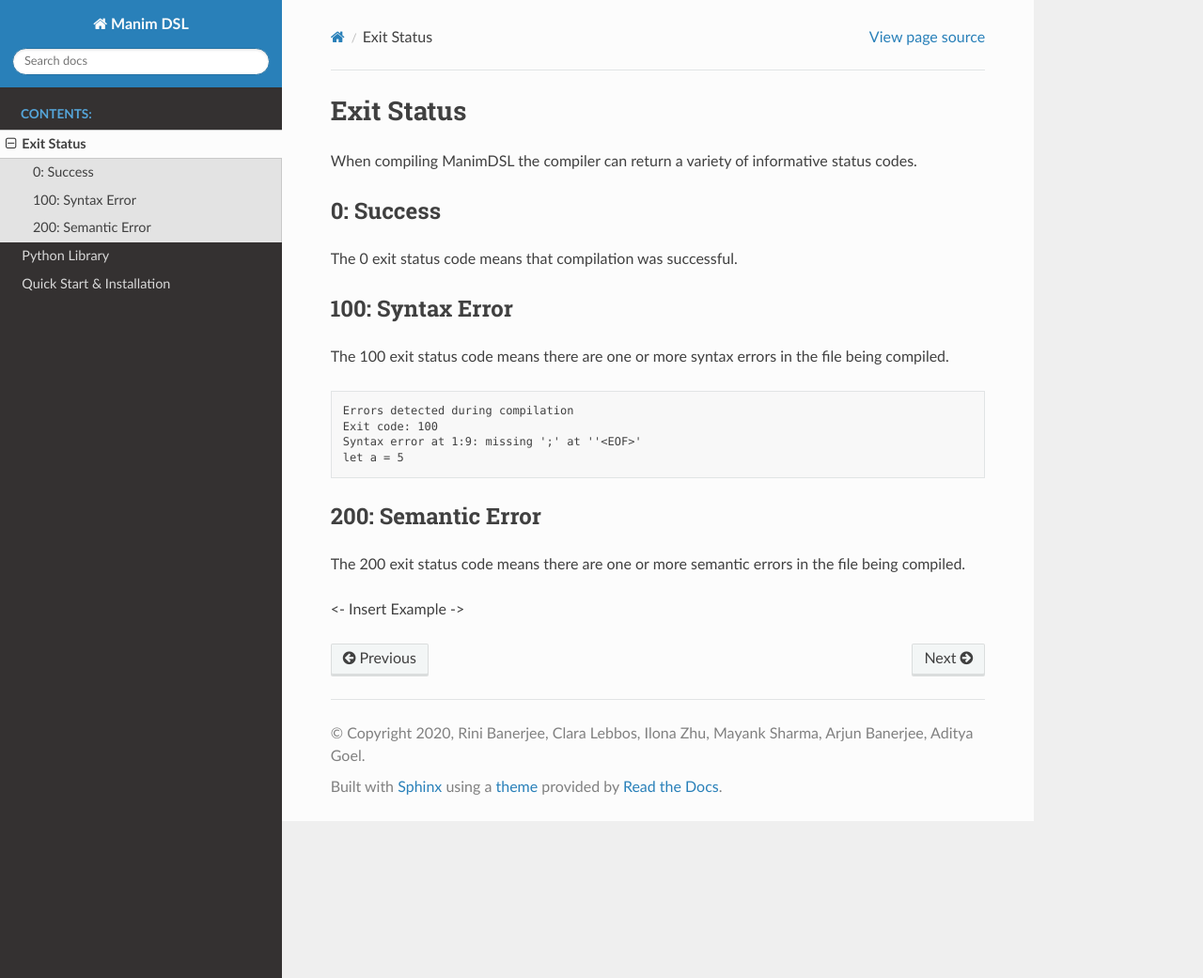
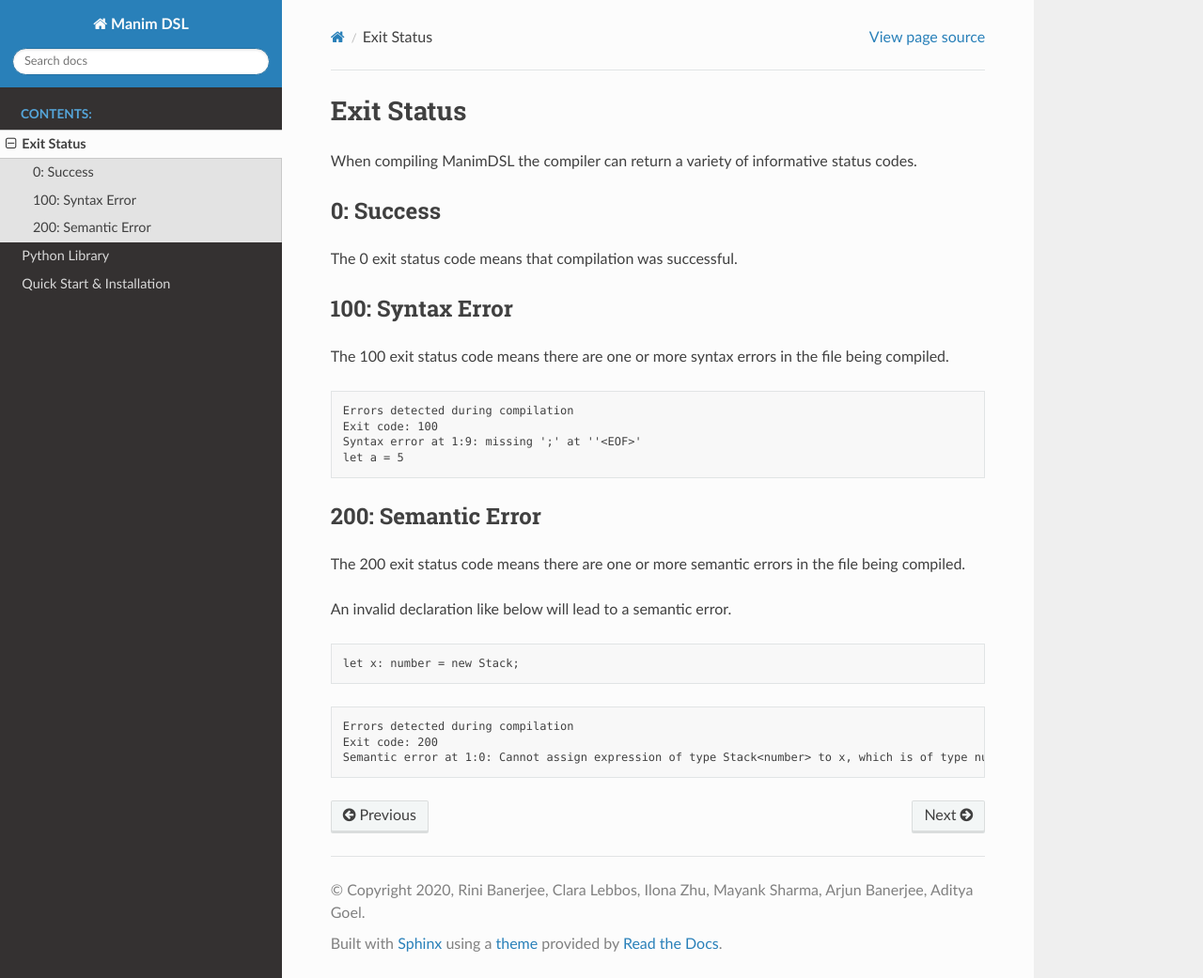
Before and after one commit to VAlgoLang/valgolang.github.io, a Sphinx documentation site: the page built from source/exitcodes.rst, in a window 1280 px wide and 1041 px high. Shown: the whole window at 94% size. Built offline with Sphinx 7.4.7 and the Read the Docs theme 2.0.0, drawn with Linux system fonts in a browser that asks for light colours.

Commit message:
Added semantic error documentation (#5)
* Added semantic errors

* Update exitcodes.rst

```diff
--- a/source/exitcodes.rst
+++ b/source/exitcodes.rst
@@ -25,4 +25,14 @@
 
 The 200 exit status code means there are one or more semantic errors in the file being compiled.
 
-<- Insert Example ->
+An invalid declaration like below will lead to a semantic error.
+
+.. code :: none
+
+    let x: number = new Stack;
+
+.. code :: none
+
+    Errors detected during compilation
+    Exit code: 200
+    Semantic error at 1:0: Cannot assign expression of type Stack<number> to x, which is of type number
```
